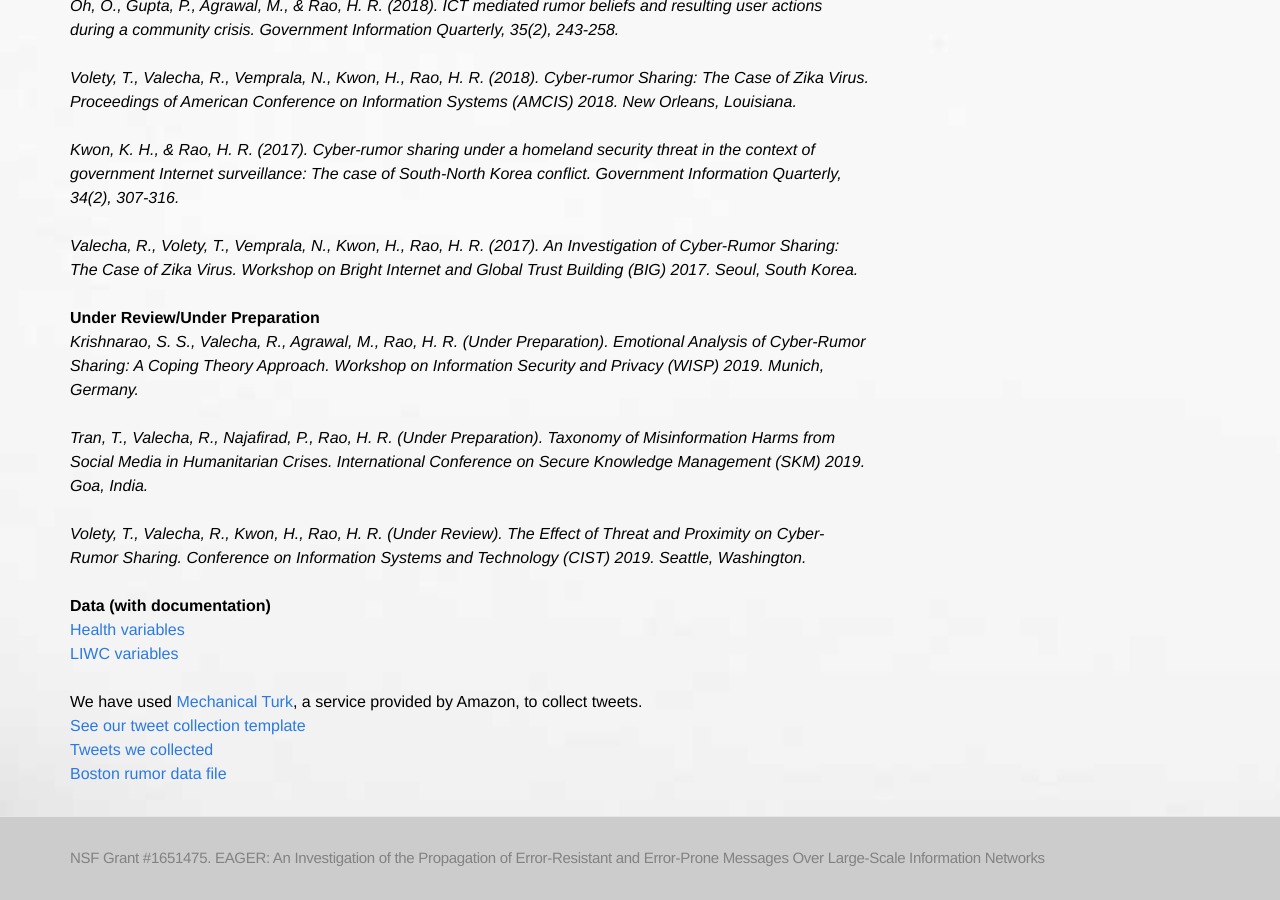
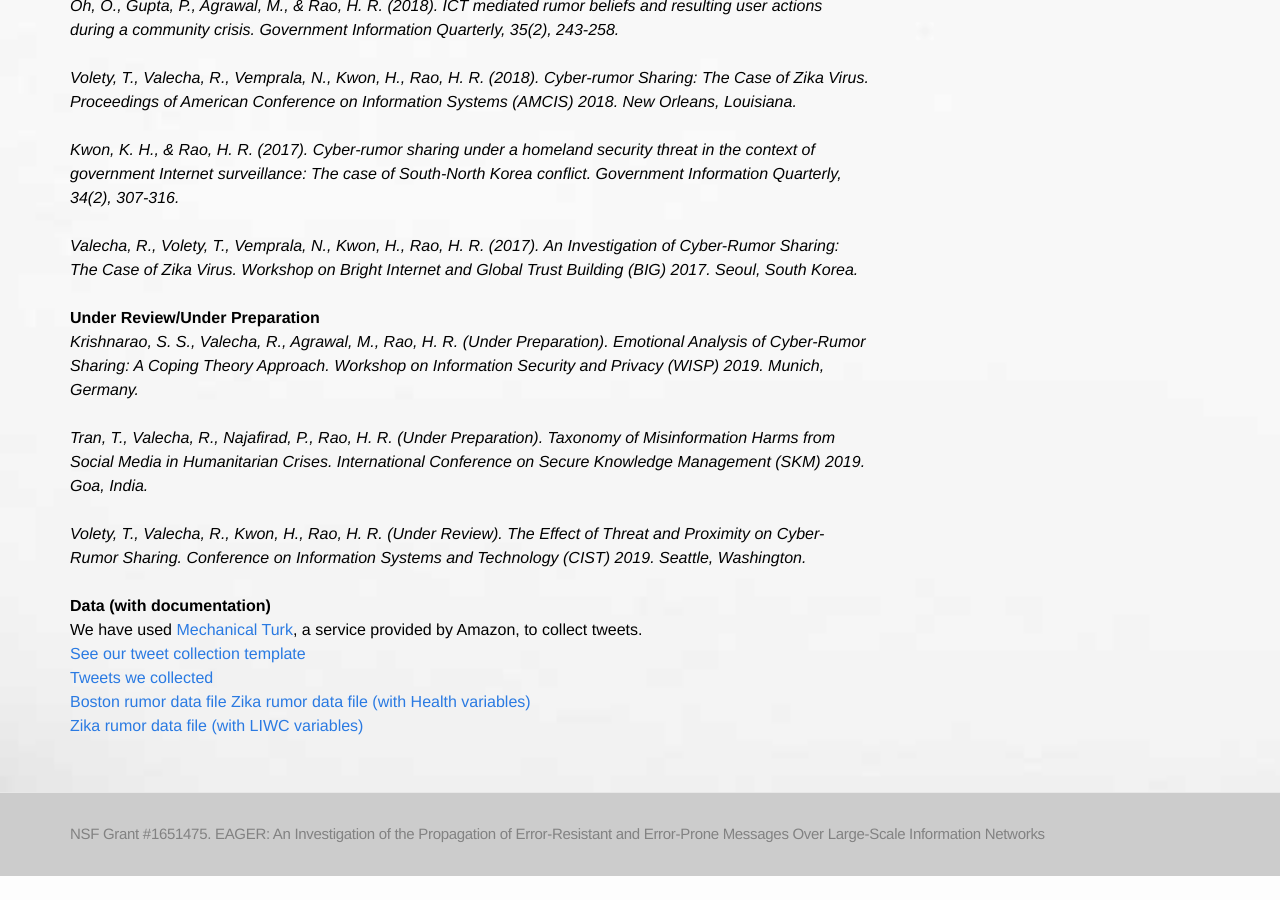
Before and after one commit to AmbiguityISMLab/AmbiguityISMLab.github.io, a Jekyll site: the page built from index.html, in a window 1280 px wide and 900 px high, scrolled down 951 px. Built offline with Jekyll 4.4.1, drawn with Linux system fonts in a browser that asks for light colours; after the commit the page ends 1827 px from its top, so only the background shows below that.

Commit message:
Update index.html

```diff
--- a/index.html
+++ b/index.html
@@ -40,13 +40,13 @@ The results indicate that fear appeals (threat and protection) and risk communic
 <i>Volety, T., Valecha, R., Kwon, H., Rao, H. R. (Under Review). The Effect of Threat and Proximity on Cyber-Rumor Sharing. Conference on Information Systems and Technology (CIST) 2019. Seattle, Washington.</i><br><br>
 
 <p><b>Data (with documentation)</b></p>
-<a href="https://usf.box.com/s/psl0wnorpf1lpug7py65xf1d6bagcac2">Health variables</a><br>
-<a href="https://usf.box.com/s/aeosk9ptf3yajczko7kj551x3qsgdkzj">LIWC variables</a><br><br>
-
 <p>We have used <a href="https://www.mturk.com/">Mechanical Turk</a>, a service provided by Amazon, to collect tweets.</p>
 <a class="page-link" href="{{ "/design.html" | prepend: site.baseurl }}">See our tweet collection template</a><br>
 <a class="page-link" href="https://github.com/AmbiguityISMLab/AmbiguityISMLab.github.io/blob/master/data.csv">Tweets we collected</a><br>
 <a class="page-link" href="https://github.com/AmbiguityISMLab/AmbiguityISMLab.github.io/blob/master/RumorCoding.csv">Boston rumor data file</a>
 
+<a href="https://usf.box.com/s/psl0wnorpf1lpug7py65xf1d6bagcac2">Zika rumor data file (with Health variables)</a><br>
+<a href="https://usf.box.com/s/aeosk9ptf3yajczko7kj551x3qsgdkzj">Zika rumor data file (with LIWC variables)</a><br><br>
+
 
 </div>
```
